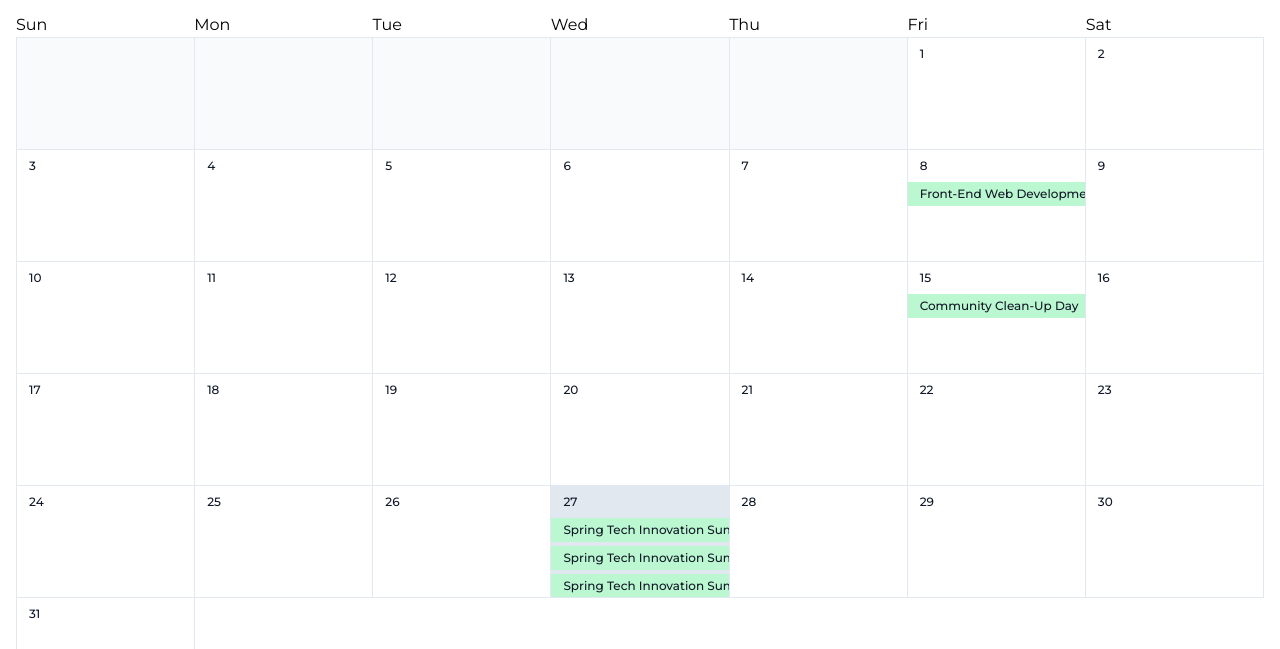
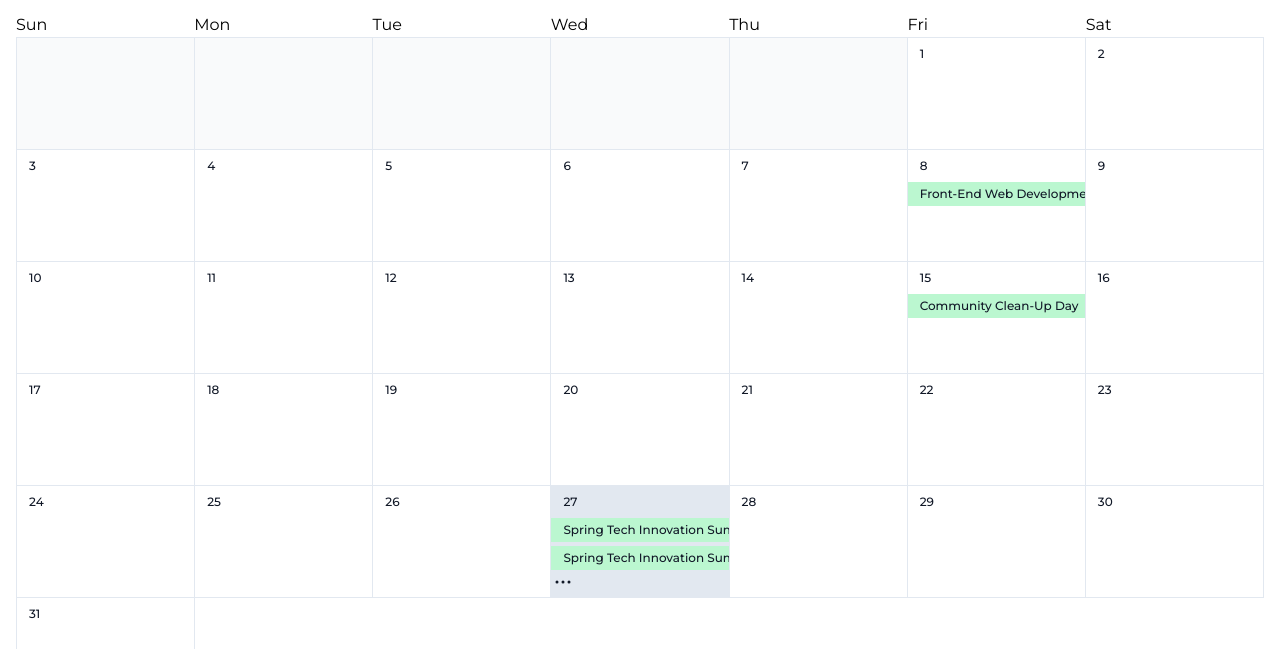
Before and after one commit to yazeedb/cba-theme, an Astro site: page /events in a window 1280 px wide. Shown: the part 151-800 px from the top of the page. Built offline with nearby package versions, Linux system fonts and the light colour scheme; Astro itself is replaced by a stand-in of ours.

Commit message:
EventsCalendar: Show 2 events per day max, TODO use modal to show all

```diff
--- a/src/components/EventCalendar.tsx
+++ b/src/components/EventCalendar.tsx
@@ -50,6 +50,8 @@ export const EventCalendar = ({ events }: EventCalendarProps) => {
   });
 
   const paddingDays = Array.from({ length: firstDayOfMonth }, (_, i) => i);
+
+  const maxVisibleEventsPerDay = 2;
 
   return (
     <>
@@ -166,7 +168,7 @@ export const EventCalendar = ({ events }: EventCalendarProps) => {
               </time>
 
               <div id="events" className="flex flex-col w-full gap-1">
-                {eventsForDay.map((e) => (
+                {eventsForDay.slice(0, maxVisibleEventsPerDay).map((e) => (
                   <button
                     key={e.id}
                     className="w-full text-xs py-1 px-3 bg-green-200 whitespace-nowrap overflow-hidden"
@@ -176,6 +178,25 @@ export const EventCalendar = ({ events }: EventCalendarProps) => {
                   </button>
                 ))}
               </div>
+
+              {eventsForDay.length <= maxVisibleEventsPerDay ? null : (
+                <button>
+                  <svg
+                    xmlns="http://www.w3.org/2000/svg"
+                    fill="none"
+                    viewBox="0 0 24 24"
+                    stroke-width="1.5"
+                    stroke="currentColor"
+                    className="w-6 h-6"
+                  >
+                    <path
+                      stroke-linecap="round"
+                      stroke-linejoin="round"
+                      d="M6.75 12a.75.75 0 1 1-1.5 0 .75.75 0 0 1 1.5 0ZM12.75 12a.75.75 0 1 1-1.5 0 .75.75 0 0 1 1.5 0ZM18.75 12a.75.75 0 1 1-1.5 0 .75.75 0 0 1 1.5 0Z"
+                    />
+                  </svg>
+                </button>
+              )}
             </Day>
           ))}
         </div>
```
